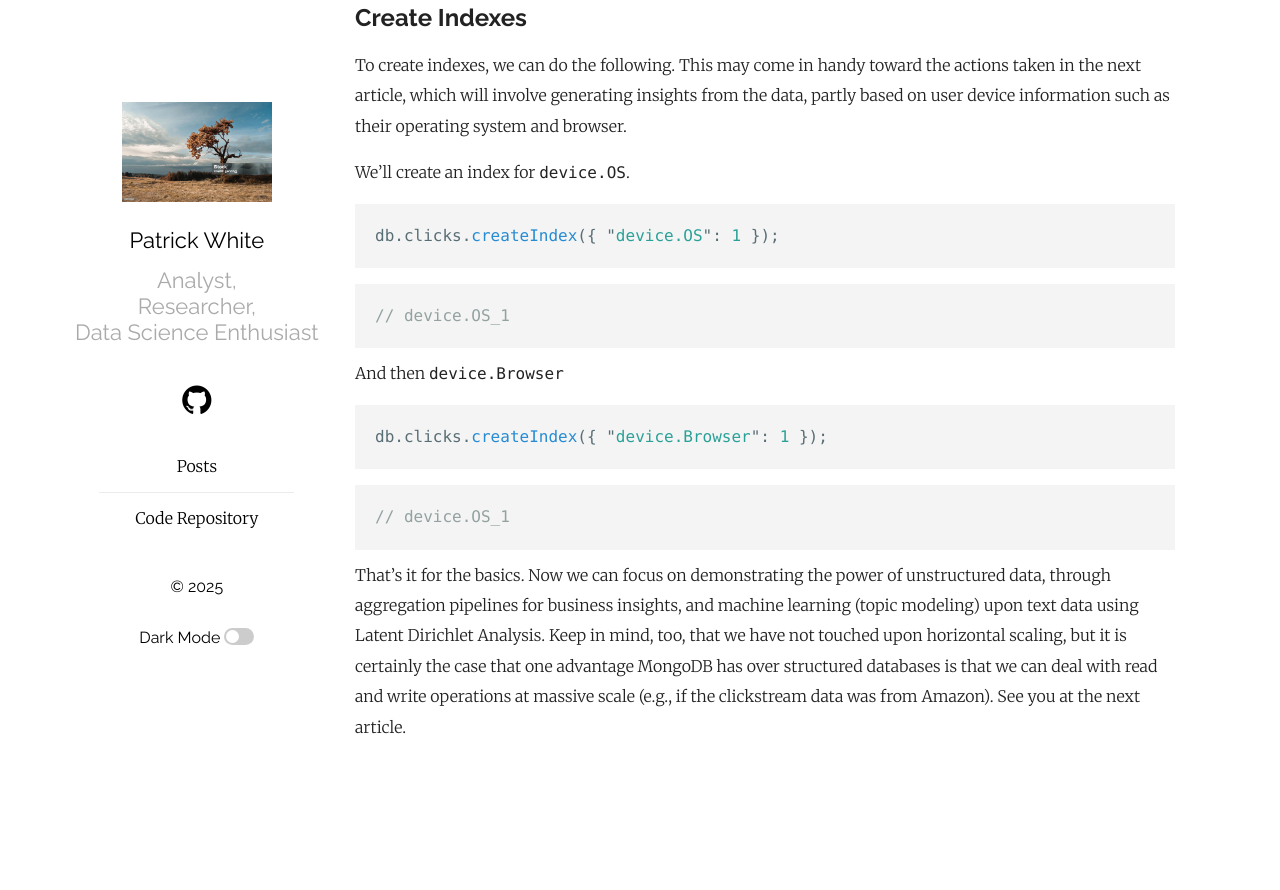
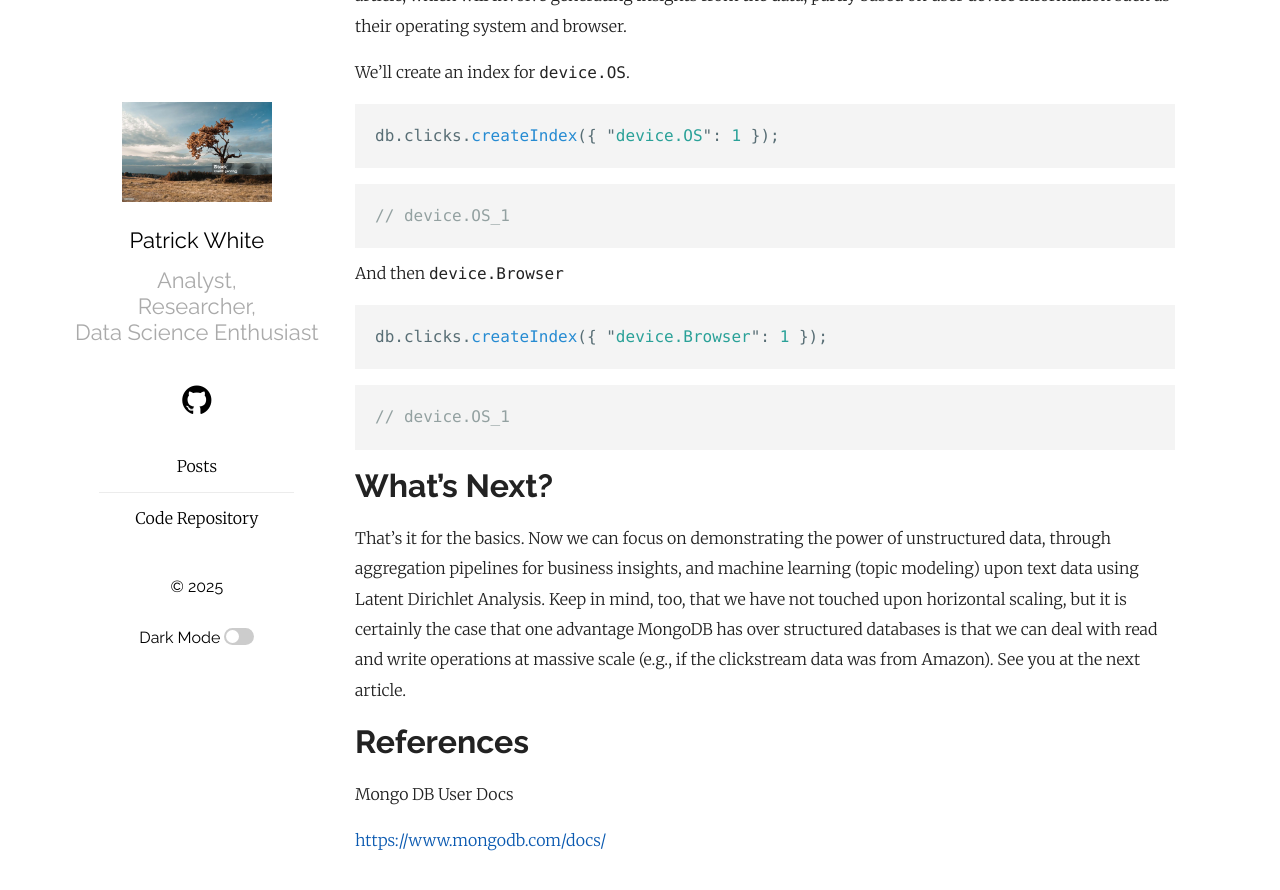
Before and after one commit to pw398/pw398.github.io, a Jekyll site: the page built from _posts/2025-05-31-MongoDB-via-MongoShell.md, in a window 1280 px wide and 900 px high, scrolled down 26358 px. Shown: the top 890 px of the window. Built offline with Jekyll 4.4.1, drawn with Linux system fonts in a browser that asks for light colours; before the commit the page ends 27145 px from its top, so only the background shows below that; some of the changed text lies outside the part shown.

Commit message:
Add files via upload

````diff
--- a/_posts/2025-05-31-MongoDB-via-MongoShell.md
+++ b/_posts/2025-05-31-MongoDB-via-MongoShell.md
@@ -9,7 +9,7 @@
 This is the first of 3 articles on MongoDB and the power of unstructured databases. The focus is on the Mongo shell, though parallel resources linked to within utilize command-line (Bash) and Python (PyMongo) commands.
 
 
-<img src="https://raw.githubusercontent.com/pw398/pw398.github.io/refs/heads/main/_posts/images/1-1.png" style="height: 500px; width:auto;">
+<img src="https://raw.githubusercontent.com/pw398/pw398.github.io/refs/heads/main/_posts/images/1-1.png" style="height: 400px; width:auto;">
 
 
 
@@ -36,7 +35,7 @@
 14. Indexes
     - View Indexes
     - Create Indexes
-
+15. What's Next?
 
 
 
@@ -82,7 +81,7 @@
 
 # Getting Started
 
-## Opening the MongoDB Shell (mongosh)
+### Opening the MongoDB Shell (mongosh)
 
 ### From the Command Line
 
@@ -94,7 +93,7 @@
 This will default to the localhost server. We can specify an alternative upon opening by using the command:
 
 ```bash
-mongosh --host \<hostname\> --port \<port\>
+mongosh --host <hostname> --port <port>
 ```
 
 
@@ -1266,5 +1265,21 @@
 ```
 
 
+# What's Next?
 
 That's it for the basics. Now we can focus on demonstrating the power of unstructured data, through aggregation pipelines for business insights, and machine learning (topic modeling) upon text data using Latent Dirichlet Analysis. Keep in mind, too, that we have not touched upon horizontal scaling, but it is certainly the case that one advantage MongoDB has over structured databases is that we can deal with read and write operations at massive scale (e.g., if the clickstream data was from Amazon). See you at the next article.
+
+
+
+
+
+
+
+
+
+
+# References
+
+Mongo DB User Docs
+
+<a href="https://www.mongodb.com/docs/">https://www.mongodb.com/docs/</a>
````
Also changed, not shown: other parts of _posts/2025-05-31-MongoDB-via-MongoShell.md (+0 -1 lines), _posts/images/1-1.png.
